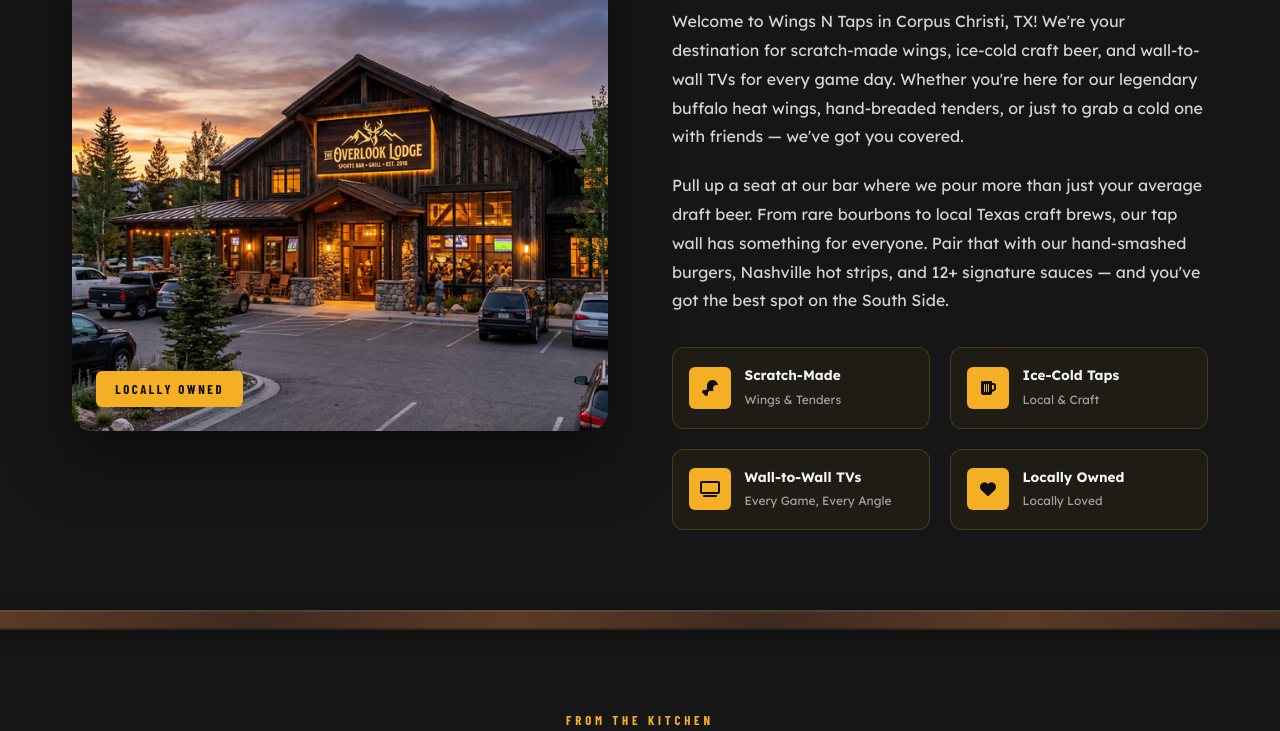
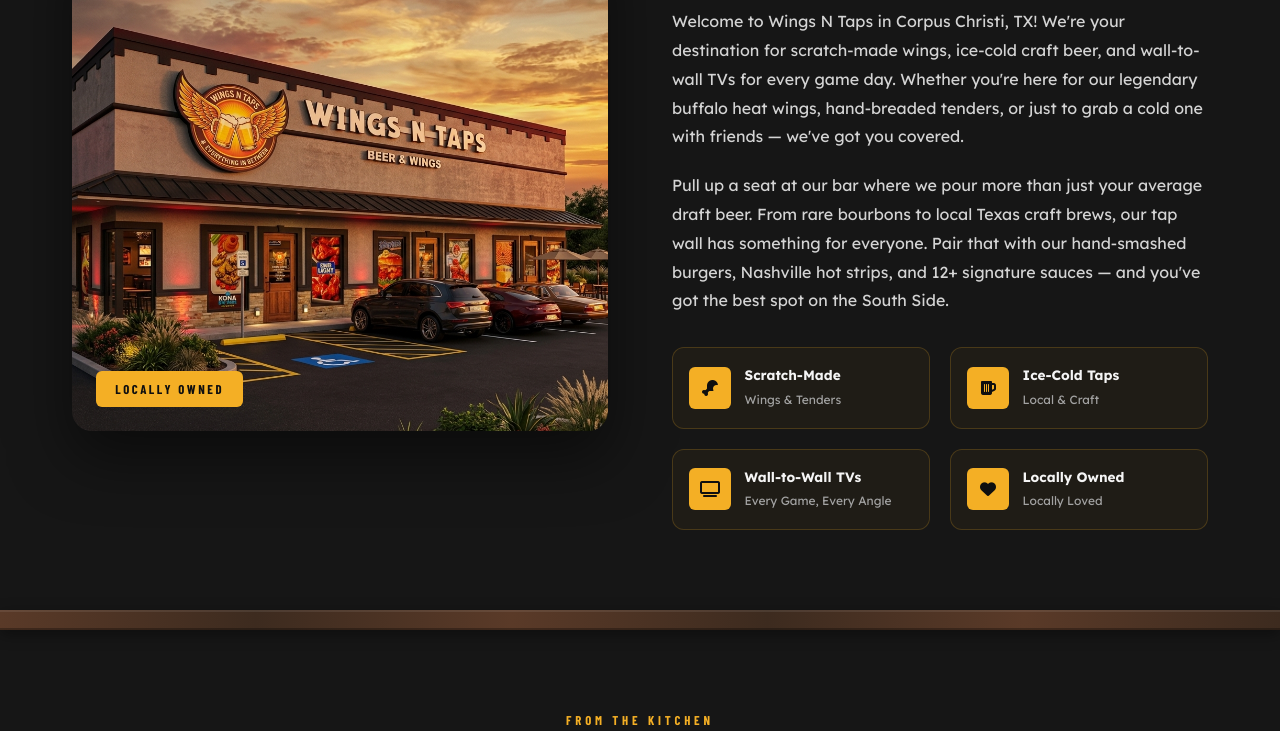
Before and after one commit to pradeepyar7755/WingsNTaps, a website built with Vite: page index.html in a window 1280 px wide. Shown: the part 1067-1798 px from the top of the page. Built offline with nearby package versions, Linux system fonts and the light colour scheme; a web font is replaced by a local one.

Commit message:
Update Our Story image

```diff
--- a/index.html
+++ b/index.html
@@ -108,7 +108,7 @@
     <div class="about-grid">
       <div class="about-image-col">
         <div class="about-image-wrapper">
-          <img src="/images/restaurant-exterior.png" alt="Wings N Taps restaurant exterior" class="about-img" />
+          <img src="/images/WingsNTaps_Story.png" alt="Wings N Taps restaurant exterior" class="about-img" />
           <div class="about-img-badge">LOCALLY OWNED</div>
         </div>
       </div>
```
Also changed, not shown: public/images/WingsNTaps_Story.png (added).
